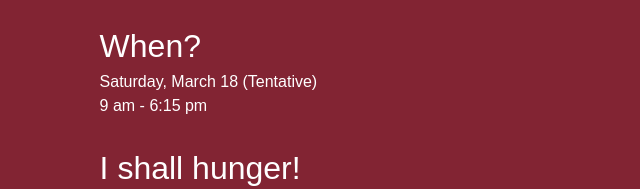
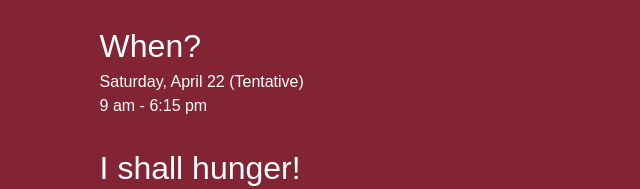
Before and after one commit to sashaberger31/bishopsmath, a plain HTML site: page index.html in a window 1280 px wide. Shown: the part 2590-2779 px from the top of the page, 0-640 px from the left. Drawn offline with Linux system fonts and the light colour scheme; a web font is replaced by a local one.

Commit message:
Fixed date.

```diff
--- a/index.html
+++ b/index.html
@@ -97,7 +97,7 @@
 					</div>
 					<div>
 						<h4>When?</h4>
-						<p>Saturday, March 18 (Tentative)</p>
+						<p>Saturday, April 22 (Tentative)</p>
 						<p>9 am - 6:15 pm</p>
 					</div>
 					<div>
```
